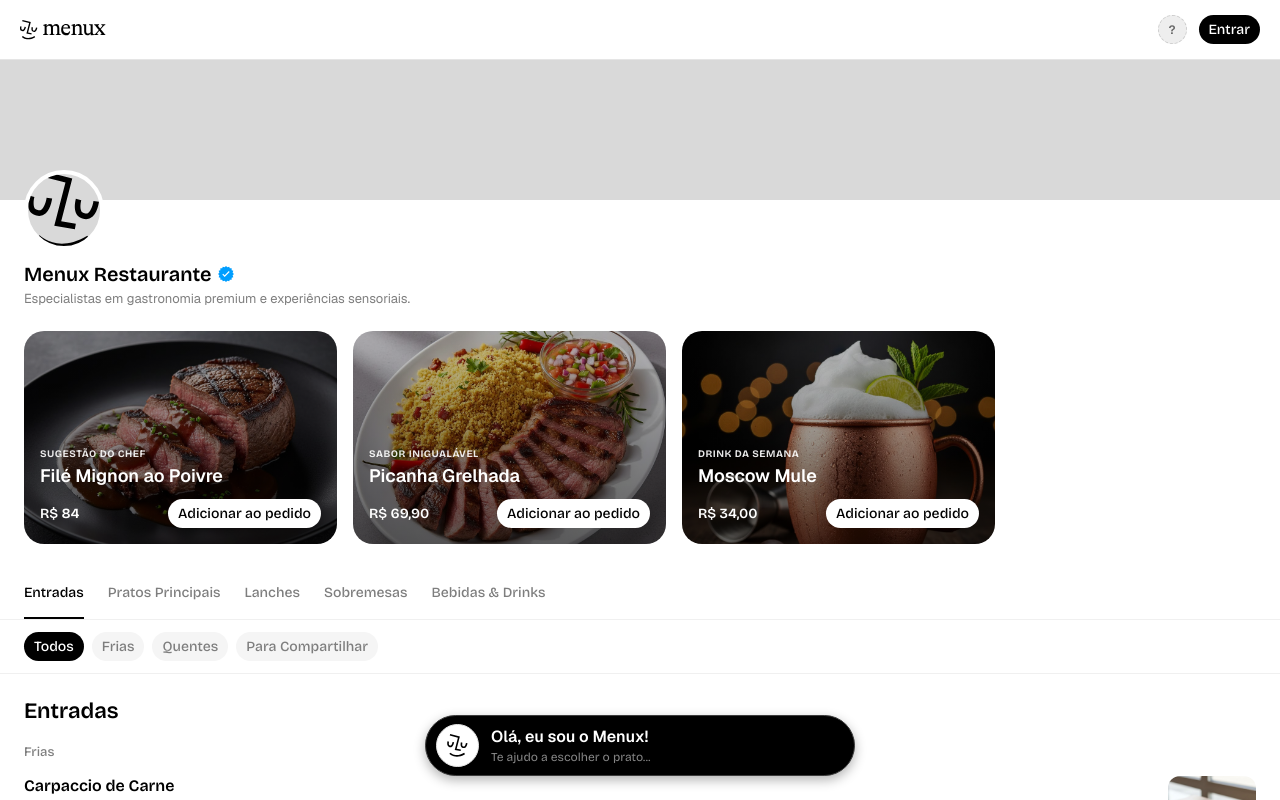
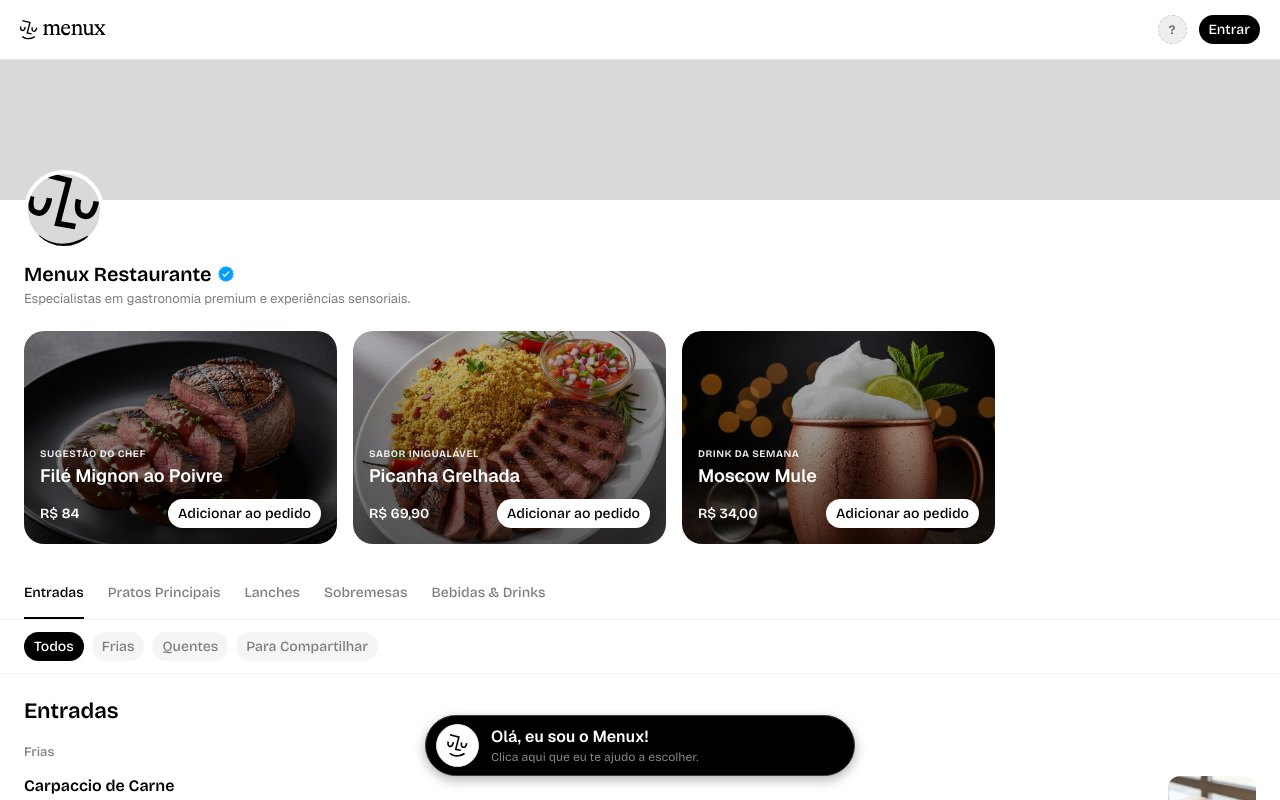
Before and after one commit to shiftlabss/menux-v2, a React (Vite) app: page / in a window 1280 px wide. Both pictures are taken after a click on the button "Abrir cardápio". Built offline with nearby package versions, Linux system fonts and the light colour scheme.

Commit message:
A11: ajustes em texto

```diff
--- a/src/components/MenuHub.jsx
+++ b/src/components/MenuHub.jsx
@@ -541,7 +541,7 @@
                         </div>
                         <div className="maestro-text-group">
                             <span className="maestro-title">Olá, eu sou o Menux!</span>
-                            <span className="maestro-subtitle">Te ajudo a escolher o prato...</span>
+                            <span className="maestro-subtitle">Clica aqui que eu te ajudo a escolher.</span>
                         </div>
                     </div>
 
```
